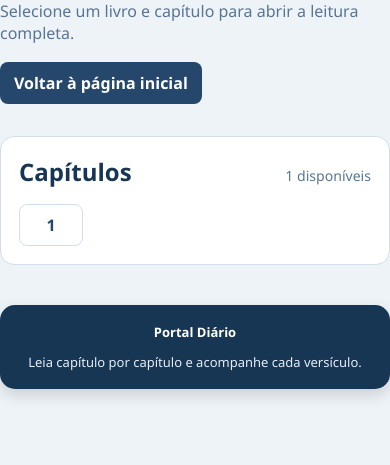
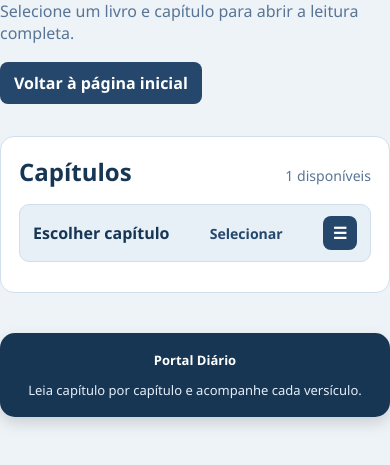
Before and after one commit to Youkai1910/projeto-integrador, a PHP site: page /leitura.php?livro=1 in a window 390 px wide. Shown: the part 302-767 px from the top of the page. Run offline with PHP 8.4, Linux system fonts and the light colour scheme; tables that the repository leaves empty hold one stand-in row (values such as "Sample post").

Commit message:
Adiciona seletor móvel de capítulos
Exibe os capítulos em um menu recolhível em telas menores, com o estado sincronizado no botão.

```diff
--- a/css/leitura.css
+++ b/css/leitura.css
@@ -51,6 +51,7 @@ body { background: var(--leitura-fundo); }
 .leitura-rodape { display: flex; justify-content: space-between; gap: 12px; padding: 18px 22px; background: var(--leitura-escuro); }
 .leitura-rodape a { color: white; font-weight: 700; text-decoration: none; }
 .leitura-rodape span { color: #e5eef8; }
+.capitulos-toggle { display: none; }
 
 @media (max-width: 900px) {
     .leitura-topo { flex-direction: column; align-items: flex-start; }
@@ -61,6 +62,36 @@ body { background: var(--leitura-fundo); }
     .leitura-cabecalho, .texto-capitulo-cabecalho { align-items: flex-start; flex-direction: column; }
     .grade-livros { grid-template-columns: repeat(2, minmax(0, 1fr)); }
     .leitura-rodape { flex-direction: column; }
+    .capitulos-toggle {
+        display: flex;
+        align-items: center;
+        justify-content: space-between;
+        gap: 12px;
+        width: 100%;
+        min-height: 48px;
+        margin: 0 0 12px;
+        padding: 11px 13px;
+        border: 1px solid var(--leitura-borda);
+        border-radius: 10px;
+        background: var(--leitura-suave);
+        color: var(--leitura-escuro);
+        font: inherit;
+        font-weight: 700;
+        cursor: pointer;
+    }
+    .capitulos-toggle-atual { color: var(--leitura-marrom); font-size: .88rem; }
+    .capitulos-toggle-icone {
+        display: grid;
+        width: 34px;
+        height: 34px;
+        place-items: center;
+        border-radius: 8px;
+        background: var(--leitura-marrom);
+        color: white;
+    }
+    .capitulos-toggle[aria-expanded="true"] .capitulos-toggle-icone { background: var(--leitura-escuro); }
+    .grade-capitulos { display: none; }
+    .grade-capitulos.aberta { display: grid; }
 }
 @media (max-width: 420px) {
     .grade-livros { grid-template-columns: 1fr; }
--- a/leitura.php
+++ b/leitura.php
@@ -138,11 +138,28 @@ function escaparLeitura(string $valor): string
         <?php if ($livro !== null): ?>
             <section class="capitulos" aria-labelledby="titulo-capitulos">
                 <div class="secao-leitura-titulo"><h2 id="titulo-capitulos">Capítulos</h2><span><?= count($capitulos) ?> disponíveis</span></div>
-                <nav class="grade-capitulos" aria-label="Capítulos de <?= escaparLeitura((string) $livro['label']) ?>">
+                <button class="capitulos-toggle" type="button" aria-expanded="false" aria-controls="grade-capitulos" id="capitulos-toggle">
+                    <span>Escolher capítulo</span>
+                    <span class="capitulos-toggle-atual"><?= $numeroCapitulo !== null ? 'Capítulo ' . $numeroCapitulo : 'Selecionar' ?></span>
+                    <span class="capitulos-toggle-icone" aria-hidden="true">☰</span>
+                </button>
+                <nav class="grade-capitulos" id="grade-capitulos" aria-label="Capítulos de <?= escaparLeitura((string) $livro['label']) ?>">
                     <?php foreach ($capitulos as $capitulo): ?>
                         <a class="numero-capitulo <?= $numeroCapitulo === $capitulo ? 'selecionado' : '' ?>" href="leitura.php?livro=<?= (int) $livro['id'] ?>&amp;capitulo=<?= $capitulo ?>#texto" <?= $numeroCapitulo === $capitulo ? 'aria-current="page"' : '' ?>><?= $capitulo ?></a>
                     <?php endforeach; ?>
                 </nav>
+                <script>
+                    (function () {
+                        var botao = document.getElementById('capitulos-toggle');
+                        var grade = document.getElementById('grade-capitulos');
+                        if (!botao || !grade) return;
+                        botao.addEventListener('click', function () {
+                            var aberto = botao.getAttribute('aria-expanded') === 'true';
+                            botao.setAttribute('aria-expanded', aberto ? 'false' : 'true');
+                            grade.classList.toggle('aberta', !aberto);
+                        });
+                    }());
+                </script>
             </section>
 
             <?php if ($numeroCapitulo !== null): ?>
```
